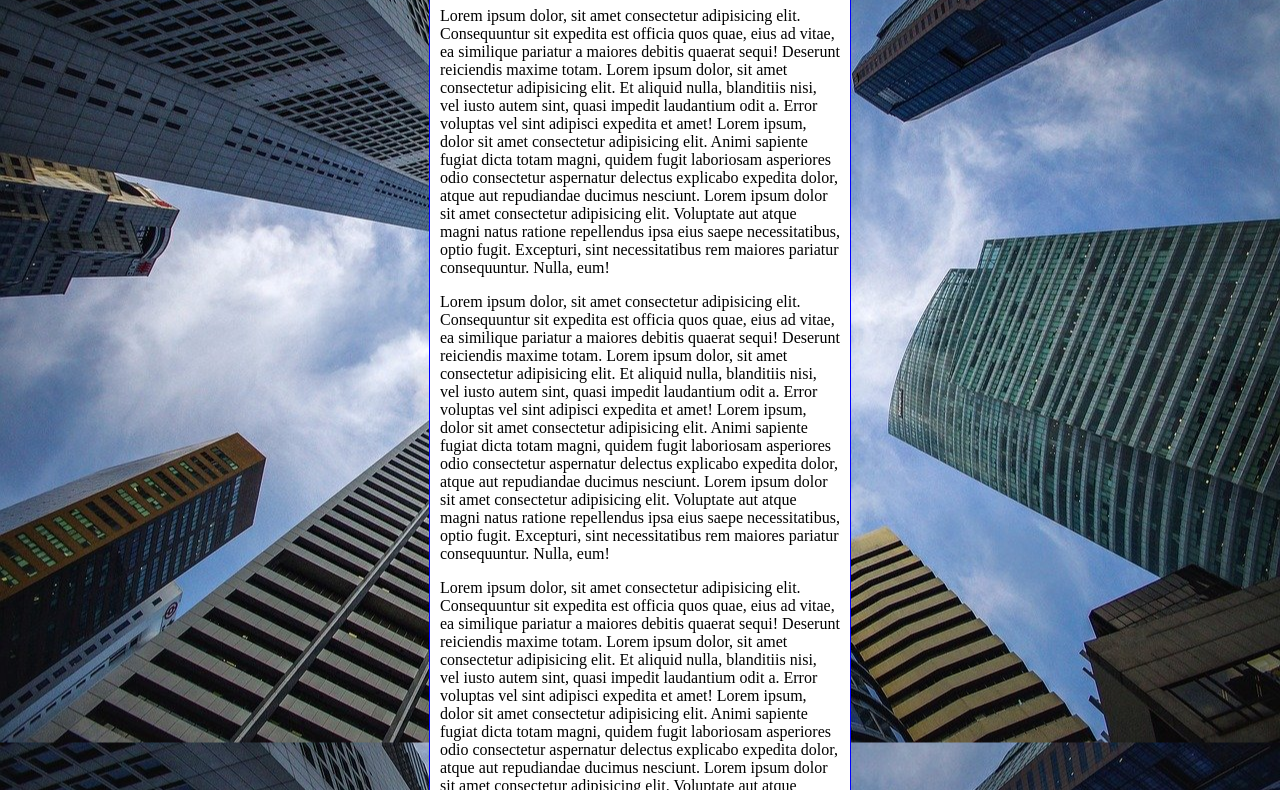
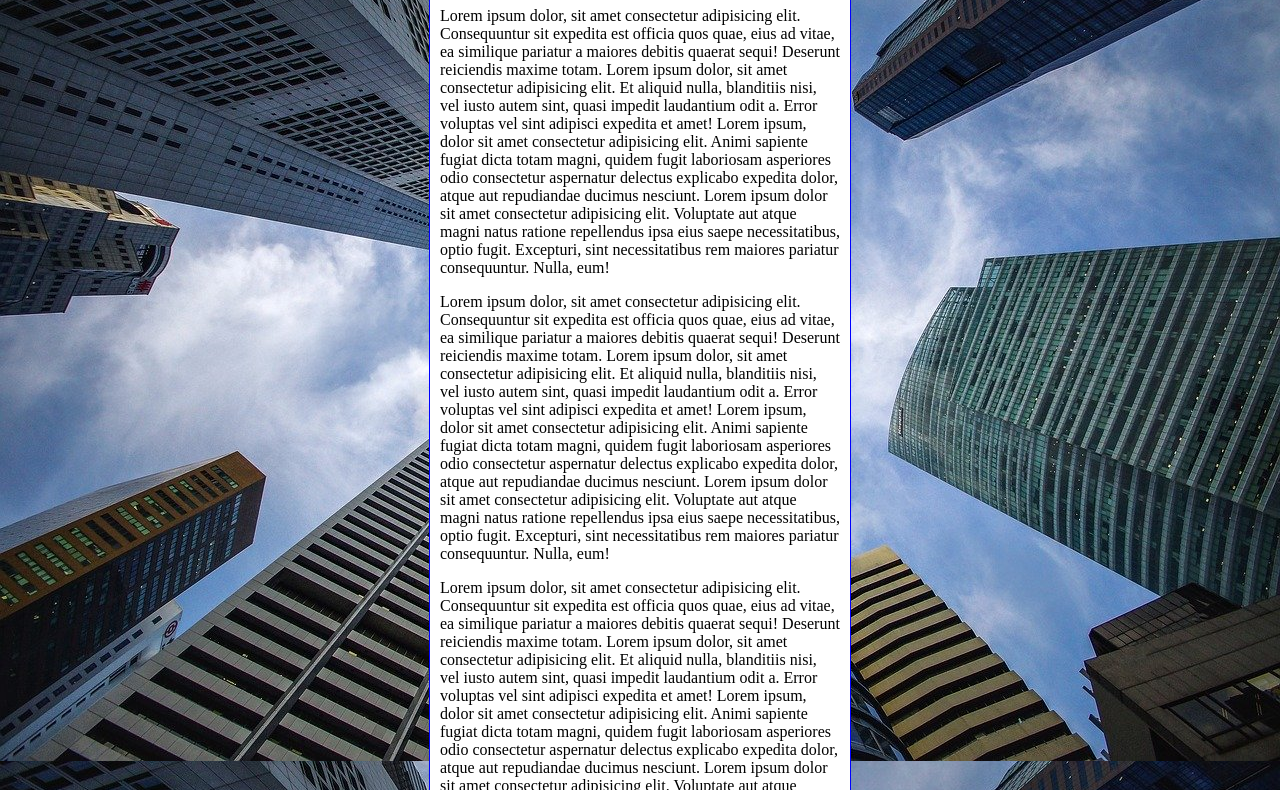
Before and after one commit to Lucasvpldeveloper/html-css, a plain HTML site: page exercicios/ex022/fundo006.html in a window 1280 px wide. Shown: the part 92-882 px from the top of the page. Drawn offline with Linux system fonts and the light colour scheme.

Commit message:
Update fundo006.html

```diff
--- a/exercicios/ex022/fundo006.html
+++ b/exercicios/ex022/fundo006.html
@@ -3,22 +3,38 @@
 <head>
     <meta charset="UTF-8">
     <meta name="viewport" content="width=device-width, initial-scale=1.0">
-    <title>Document</title>
+    <title>Fundo fixo de tela</title>
 
     <style>
         body {
-            height: 100vh;
+            /* height: 100vh;
             background-color: black;
             background-image: url("imagens/wallpaper002.jpg");
             background-position: center center;
-            background-repeat: repeat;
+            background-repeat: repeat-y;
             background-size: cover;
+            background-attachment: fixed;
+        */
+
+        /*
+        SHORTHAND - BACKGROUND
+                    SEQUÊNCIA
+        COLOR > IMAGE > POSITION > REPEAT > [SIZE] > ATTACHEMENT
+        */
+
+            background: black url("imagens/wallpaper002.jpg") center center repeat-y fixed;
+            background-size: cover;
+
+        /*
+        Apenas o [SIZE] não funciona com a shorthand é nescessário adicionar o "background-size:cover;"
+        */
+
         }
 
         main {
             background-color: white;
             padding: 10px;
-            width: 400px;
+            max-width: 400px;
             margin: auto;
             border: 1px solid blue;
             border-radius: 15px;
```
